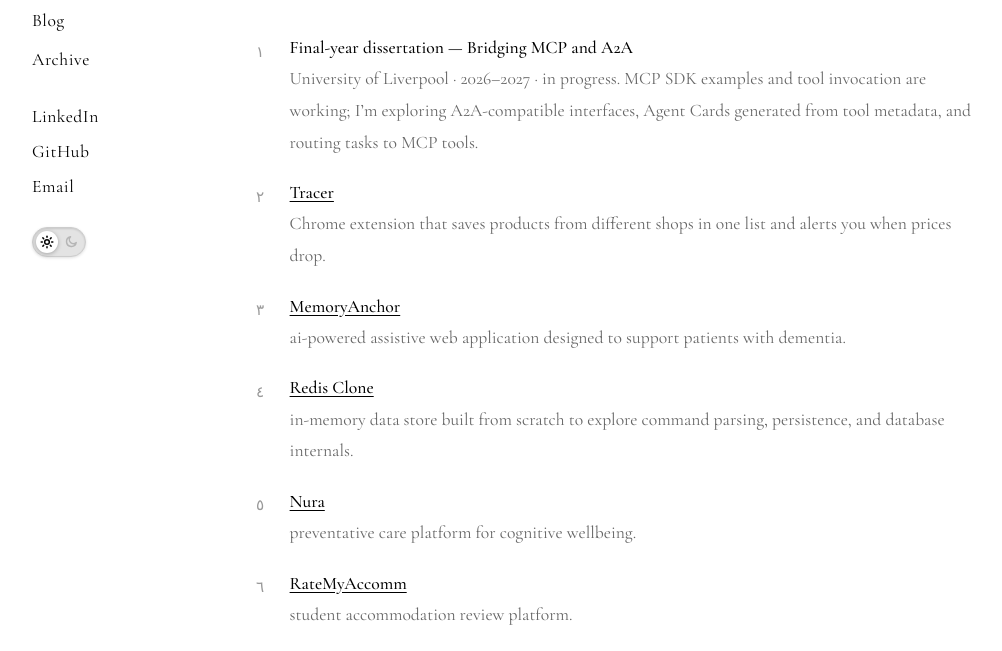
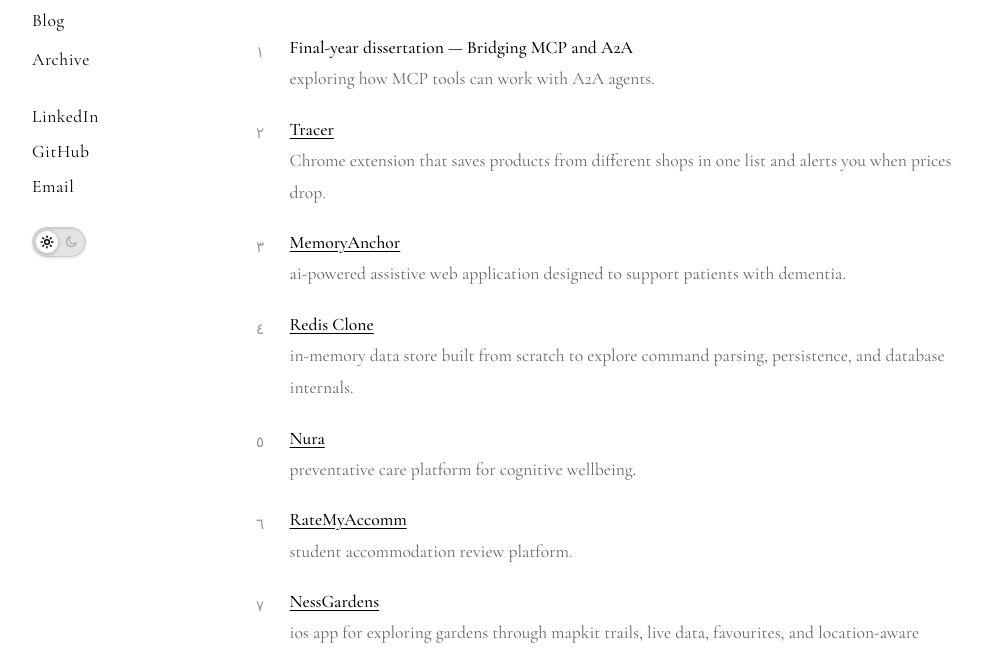
Before and after one commit to osamaajr/personalportfolio, a plain HTML site: page building.html in a window 1280 px wide. Shown: the part 146-797 px from the top of the page, without its empty margins (90-1092 px from the left). Drawn offline with nearby package versions, Linux system fonts and the light colour scheme; a script that the page names is missing.

Commit message:
Shorten dissertation project description

```diff
--- a/building.html
+++ b/building.html
@@ -73,7 +73,7 @@
         <li>
           <div class="project-info">
             <span class="project-name project-name-plain">Final-year dissertation — Bridging MCP and A2A</span>
-            <p>University of Liverpool · 2026–2027 · in progress. MCP SDK examples and tool invocation are working; I’m exploring A2A-compatible interfaces, Agent Cards generated from tool metadata, and routing tasks to MCP tools.</p>
+            <p>exploring how MCP tools can work with A2A agents.</p>
           </div>
         </li>
         <li>
```
